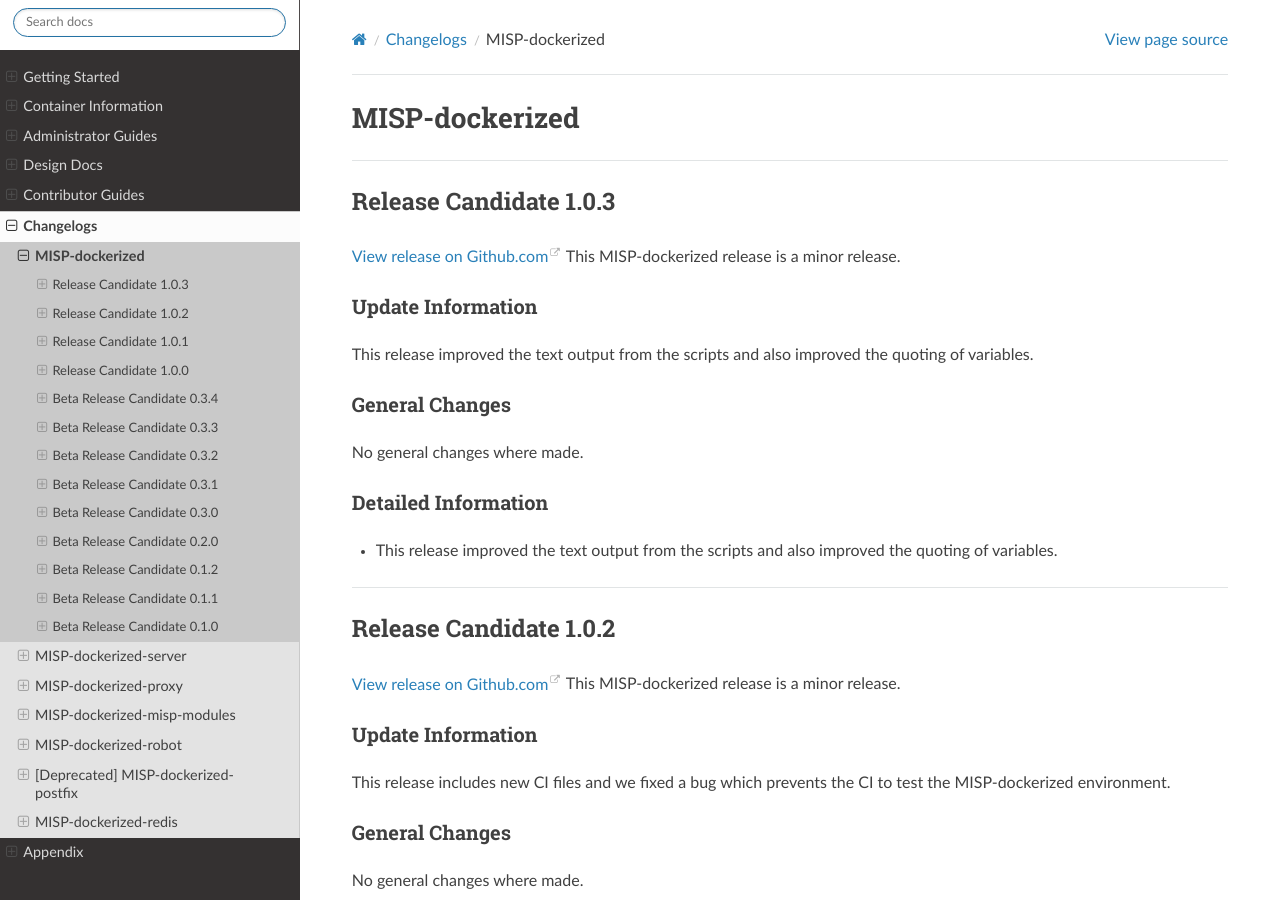
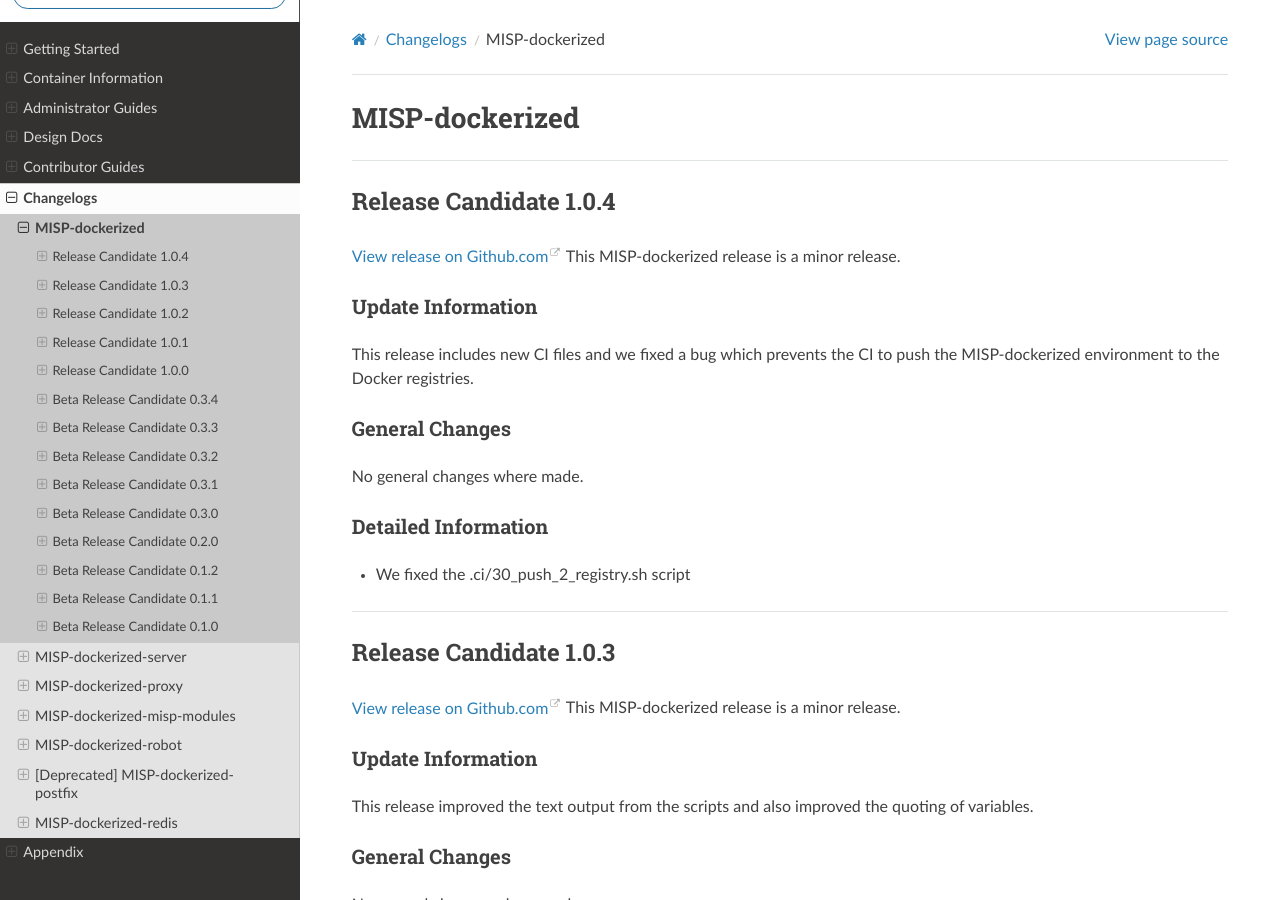
Before and after one commit to DCSO/MISP-dockerized-docs, a Sphinx documentation site: the page built from docs/changelogs/MISP-dockerized.md, in a window 1280 px wide and 900 px high. Built offline with Sphinx 7.4.7 and the Read the Docs theme 2.0.0, drawn with Linux system fonts in a browser that asks for light colours; pages that are not in the unit, such as notebooks, are missing from menus.

Commit message:
Updated MISP-dockerized main repo changelog

```diff
--- a/docs/changelogs/MISP-dockerized.md
+++ b/docs/changelogs/MISP-dockerized.md
@@ -1,6 +1,19 @@
 # MISP-dockerized
 
 
+
+
+
+---
+## Release Candidate 1.0.4
+[View release on Github.com](https://github.com/DCSO/MISP-dockerized/releases/tag/v1.0.4)
+This MISP-dockerized release is a minor release.
+### Update Information
+This release includes new CI files and we fixed a bug which prevents the CI to push the MISP-dockerized environment to the Docker registries.
+### General Changes
+No general changes where made.
+### Detailed Information
+- We fixed the .ci/30_push_2_registry.sh script
 
 
 ---
```
